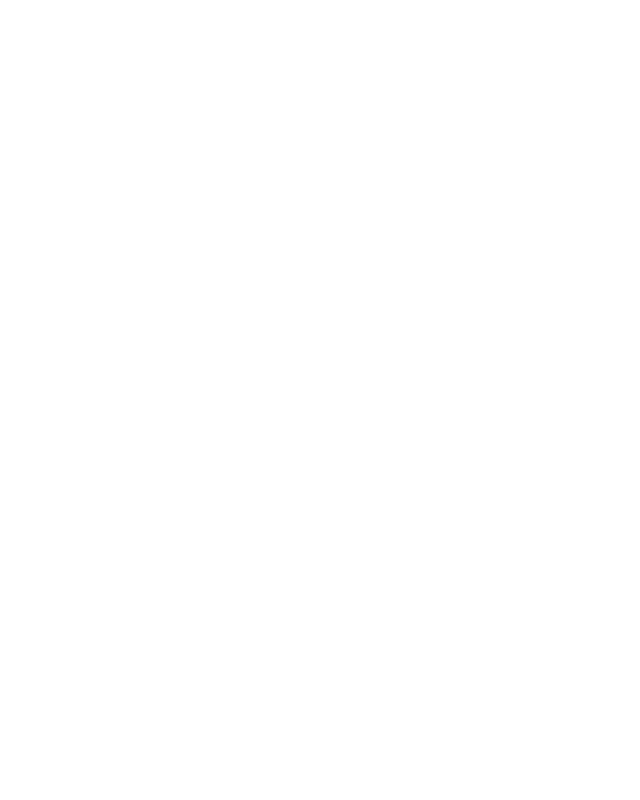
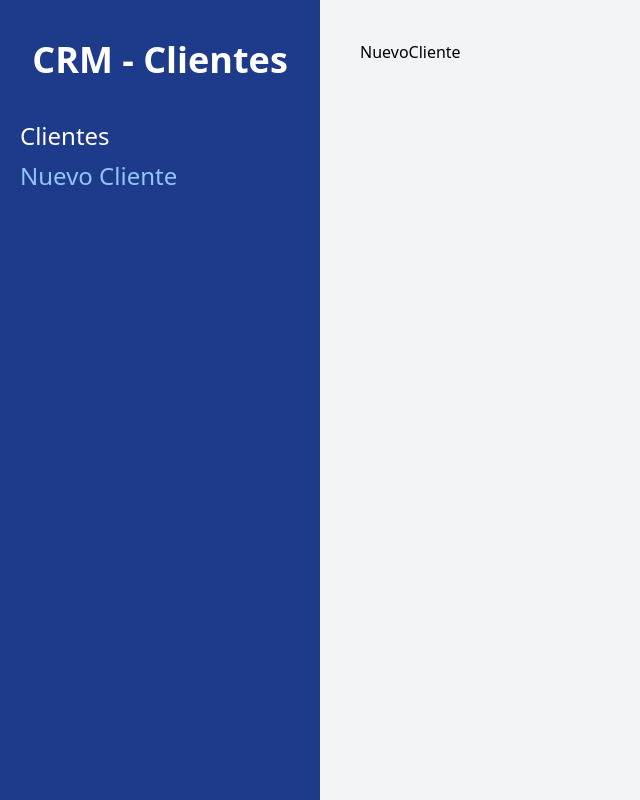
Before and after one commit to TeddyFer06/crm-react, a React (Vite) app: page /clientes/nuevo in a window 1280 px wide. Shown: the whole page, without its empty margins (0-640 px from the left). Built offline with nearby package versions, Linux system fonts and the light colour scheme.

Commit message:
Advanced with React Router DOM

```diff
--- a/index.html
+++ b/index.html
@@ -4,9 +4,9 @@
     <meta charset="UTF-8" />
     <link rel="icon" type="image/svg+xml" href="/vite.svg" />
     <meta name="viewport" content="width=device-width, initial-scale=1.0" />
-    <title>Vite + React</title>
+    <title>CRM - React </title>
   </head>
-  <body>
+  <body class="min-h-screen bg-gray-100">
     <div id="root"></div>
     <script type="module" src="/src/main.jsx"></script>
   </body>
--- /dev/null
+++ b/src/components/Layout.jsx
@@ -0,0 +1,30 @@
+import { Outlet, Link, useLocation } from 'react-router-dom'
+
+const Layout = () => {
+    const location = useLocation()
+
+    return (
+
+        <div className='md:flex md:min-h-screen'>
+            <aside className='md:w-1/4 bg-blue-900 px-5 py-10'>
+                <h2 className='text-4xl font-black text-center text-white'>CRM - Clientes</h2>
+
+                <nav className='mt-10'>
+                    <Link
+                        className={`${location.pathname === '/' ? 'text-blue-300' : 'text-white'} text-2xl block mt-2 hover:text-blue-300`}
+                        to='/'>Clientes</Link>
+                    <Link
+                        className={`${location.pathname === '/clientes/nuevo' ? 'text-blue-300' : 'text-white'} text-2xl block mt-2 hover:text-blue-300`}
+                        to='/clientes/nuevo'>Nuevo Cliente</Link>
+                </nav>
+            </aside>
+
+            <main className='md:w-3/4 p-10 md:h-screen overflow-scroll'>
+                <Outlet />
+            </main>
+        </div >
+
+    );
+}
+
+export default Layout;
--- a/src/main.jsx
+++ b/src/main.jsx
@@ -1,9 +1,31 @@
 import React from 'react'
 import ReactDOM from 'react-dom/client'
 import './index.css'
+import { createBrowserRouter, RouterProvider } from 'react-router-dom'
+import Layout from './components/Layout'
+import NuevoCliente from './pages/NuevoCliente'
+import Index, { loader as clientesLoader } from './pages/Index'
+
+const router = createBrowserRouter([
+  {
+    path: '/',
+    element: <Layout />,
+    children: [
+      {
+        index: true,
+        element: <Index />,
+        loader: clientesLoader
+      },
+      {
+        path: '/clientes/nuevo',
+        element: <NuevoCliente />
+      }
+    ]
+  },
+])
 
 ReactDOM.createRoot(document.getElementById('root')).render(
   <React.StrictMode>
-
+    <RouterProvider router={router} />
   </React.StrictMode>,
 )
--- /dev/null
+++ b/src/pages/Index.jsx
@@ -0,0 +1,56 @@
+import { useLoaderData } from 'react-router-dom'
+export function loader() {
+  const clientes = [
+    {
+      id: 1,
+      nombre: 'Juan',
+      telefono: 102013313,
+      email: "juan@juan.com",
+      empresa: 'Codigo Con Juan'
+    },
+    {
+      id: 2,
+      nombre: 'Karen',
+      telefono: 138198313,
+      email: "karen@juan.com",
+      empresa: 'Codigo Con Juan'
+    },
+    {
+      id: 3,
+      nombre: 'Josue',
+      telefono: 31983913,
+      email: "josue@juan.com",
+      empresa: 'Codigo Con Juan'
+    },
+    {
+      id: 4,
+      nombre: 'Miguel',
+      telefono: 319381983,
+      email: "miguel@juan.com",
+      empresa: 'Codigo Con Juan'
+    },
+    {
+      id: 5,
+      nombre: 'Pedro',
+      telefono: 1398198938,
+      email: "pedro@juan.com",
+      empresa: 'Codigo Con Juan'
+    },
+  ];
+
+  return clientes;
+}
+
+const Index = () => {
+
+  const clientes = useLoaderData();
+
+  return (
+    <>
+      <h1 className="font-black text-4xl text-blue-900">Clientes</h1>
+      <p className="mt-3">Administra tus clientes</p>
+    </>
+  )
+}
+
+export default Index
--- /dev/null
+++ b/src/pages/NuevoCliente.jsx
@@ -0,0 +1,7 @@
+const NuevoCliente = () => {
+    return (
+        <div>NuevoCliente</div>
+    )
+}
+
+export default NuevoCliente
```
